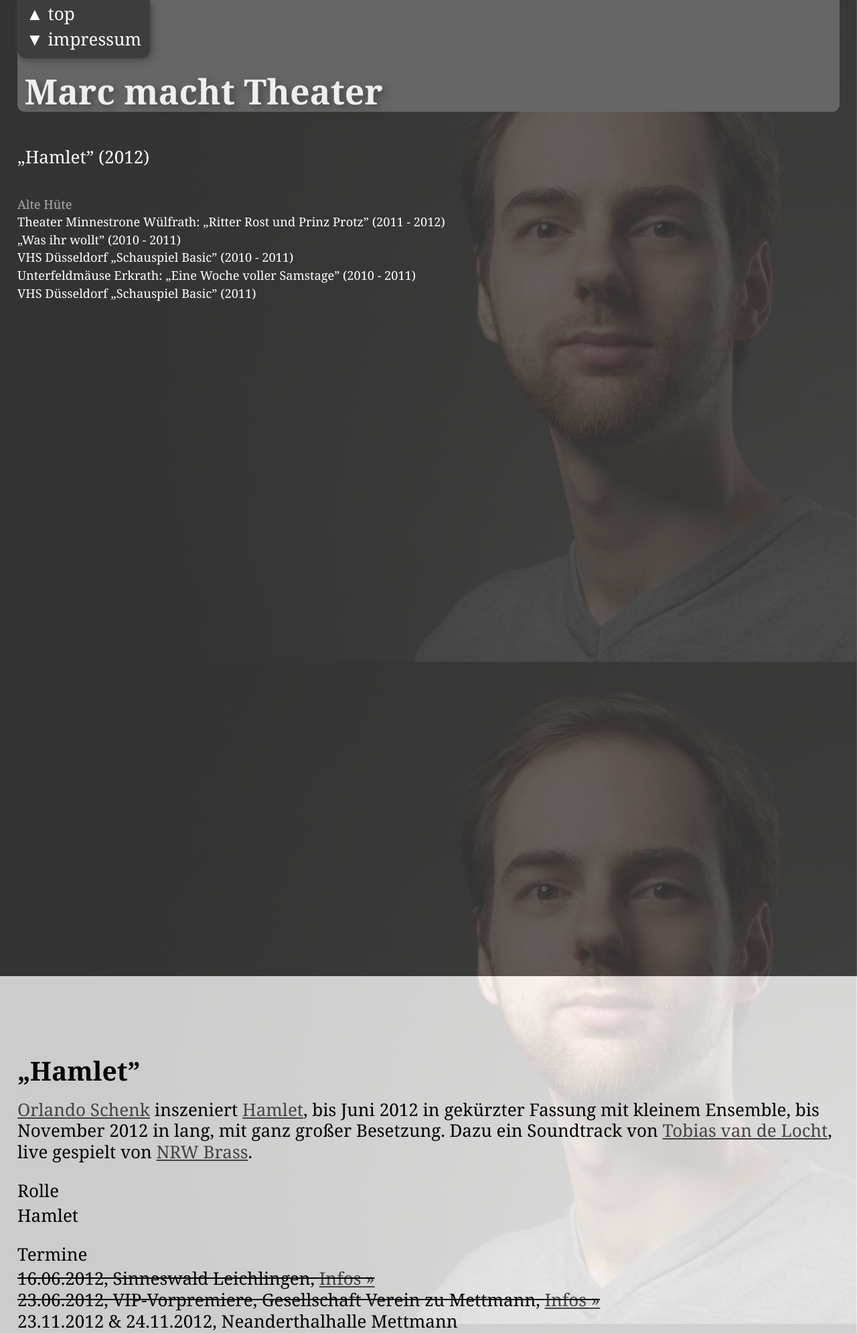
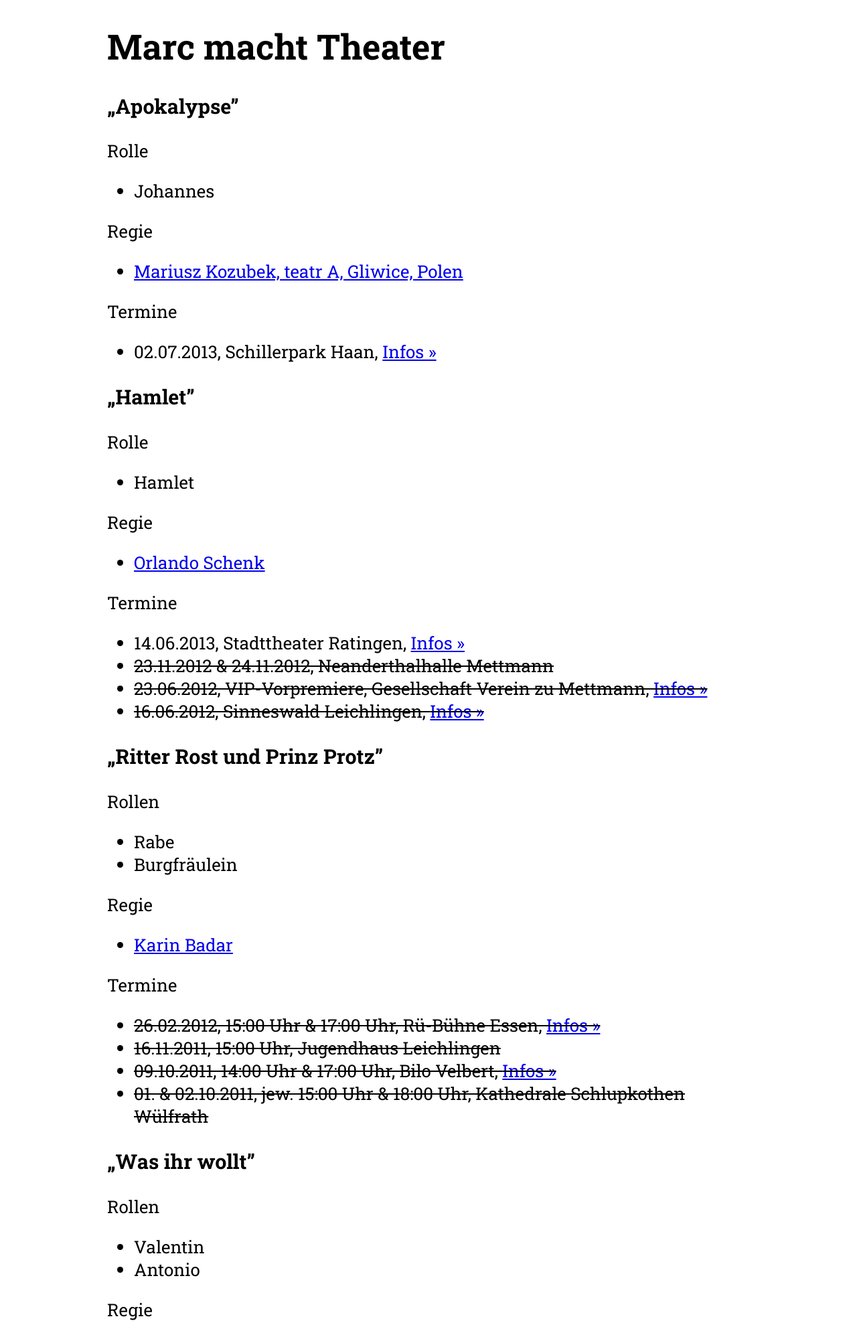
Before and after one commit to marcoliverteschke/marcmachttheater.de, a PHP site: page / in a window 1280 px wide. Shown: the top 1991 px of the page at 67% size. Run offline with PHP 8.4, Linux system fonts and the light colour scheme; some libraries are stand-ins or nearby versions; some web fonts are replaced.

Commit message:
Updated the plays list.

```diff
--- a/htdocs/css/style.css
+++ b/htdocs/css/style.css
@@ -1 +1,10 @@
 @import "normalize.css";
+
+* { -moz-box-sizing: border-box; -webkit-box-sizing: border-box; box-sizing: border-box; }
+
+body {
+	font-family: 'Roboto Slab', Georgia, 'Times New Roman', serif;
+	font-size: 26px;
+	margin: 0 auto;
+	width: 75%;
+}
--- a/htdocs/index.html
+++ b/htdocs/index.html
@@ -9,10 +9,10 @@
   <meta name="viewport" content="width=device-width; initial-scale=1.0; maximum-scale=1.0;">
   <link href='http://fonts.googleapis.com/css?family=IM+Fell+English:regular,italic&subset=latin' rel='stylesheet' type='text/css'>
   <link href='http://fonts.googleapis.com/css?family=IM+Fell+English+SC&subset=latin' rel='stylesheet' type='text/css'>
-  <link rel="stylesheet" href="css/style-2012.css?v=1">
+  <link href='http://fonts.googleapis.com/css?family=Roboto+Slab:400,700,300,100' rel='stylesheet' type='text/css'>
+  <link rel="stylesheet" href="css/style.css?v=1">
   <link rel="stylesheet" media="handheld" href="css/handheld.css?v=1">
   <script src="js/modernizr.js"></script>
-
 </head>
 <!--[if lt IE 7 ]> <body class="ie6"> <![endif]-->
 <!--[if IE 7 ]>    <body class="ie7"> <![endif]-->
@@ -21,13 +21,13 @@
 <!--[if (gt IE 9)|!(IE)]><!--> <body> <!--<![endif]-->
   <div id="container">
     <header>
-		<ul id="back_to_top" class="navigation">
+<!--		<ul id="back_to_top" class="navigation">
 			<li><a href="#top">&#x25B2; top</a></li>
 			<li><a href="#impressum">&#x25BC; impressum</a></li>
 		</ul>
-		<a name="top"></a>
+		<a name="top"></a>-->
 		<h1>Marc macht Theater</h1>
-		<ul id="navigation" class="navigation">
+<!--		<ul id="navigation" class="navigation">
 			<li><a id="link_hamlet-2012" href="#hamlet-2012">„Hamlet” (2012)</a></li>
 		</ul>
 		<section class="archive">
@@ -39,160 +39,95 @@
 				<li><a id="link_unterfeldmaeuse-2010-2011-eine-woche-voller-samstage" href="#unterfeldmaeuse-2010-2011-eine-woche-voller-samstage">Unterfeldmäuse Erkrath: &bdquo;Eine Woche voller Samstage&rdquo; (2010 - 2011)</a></li>
 				<li><a class="link_vhs-schauspiel-basic" id="link_vhs-schauspiel-basic-2011" href="#vhs-schauspiel-basic-2011">VHS Düsseldorf „Schauspiel Basic” (2011)</a></li>
 			</ul>
-		</section>
+		</section>-->
     </header>
 
     <div id="main">
-		<section id="hamlet-2012">
+		<section id="apokalypse-2013">
+			<h3>„Apokalypse”</h3>
+			<p class="list_title">Rolle</p>
+			<ul>
+				<li>Johannes</i>
+			</ul>
+			<p class="list_title">Regie</p>
+			<ul>
+				<li><a href="http://en.teatr-a.art.pl/spektakl/apokalipsa" target="_blank">Mariusz Kozubek, teatr A, Gliwice, Polen</a></i>
+			</ul>
+			<p class="list_title">Termine</p>
+			<ul>
+				<li>02.07.2013, Schillerpark Haan, <a href="http://www.neanderland.de/veranstaltungen/biennale/juli/" target="_blank">Infos »</a></li>
+			</ul>
+		</section>
+		<section id="hamlet-2012-2013">
 			<h3>„Hamlet”</h3>
-			<p><a href="http://www.gesang-und-schauspiel.de/" target="_blank">Orlando Schenk</a> inszeniert <a href="http://www.hamlet2012.de/" target="_blank">Hamlet</a>, bis Juni 2012 in gekürzter Fassung mit kleinem Ensemble, bis November 2012 in lang, mit ganz großer Besetzung. Dazu ein Soundtrack von <a href="http://www.tobiasvandelocht.com/neuigkeiten/2012/hamlet_in_mettmann.html" target="_blank">Tobias van de Locht</a>, live gespielt von <a href="http://www.nrwbrass.de/" target="_blank">NRW Brass</a>.</p>
 			<p class="list_title">Rolle</p>
 			<ul>
 				<li>Hamlet</i>
 			</ul>
+			<p class="list_title">Regie</p>
+			<ul>
+				<li><a href="http://www.gesang-und-schauspiel.de/" target="_blank">Orlando Schenk</a></i>
+			</ul>
 			<p class="list_title">Termine</p>
 			<ul>
-				<li>
-					<strike>16.06.2012, Sinneswald Leichlingen, <a href="http://www.spinnerei-braun-brudes.de/index.php?view=details&id=133:musikschauspiel-hamlet&option=com_eventlist&Itemid=161" target="_blank">Infos »</a></strike>
-				</li>
-				<li>
-					<strike>23.06.2012, VIP-Vorpremiere, Gesellschaft Verein zu Mettmann, <a href="http://www.gvm-me.de/termine-a-events.html" target="_blank">Infos »</a></strike>
-				</li>
-				<li>
-					23.11.2012 & 24.11.2012, Neanderthalhalle Mettmann
-				</li>
-			</ul>
-			<p class="list_title">Presse</p>
-			<ul>
-
-
-				<li>
-					<a href="http://www.ksta.de/leichlingen/hamlet-2012-intensiv--bisweilen-gar-verstoerend,15189136,16423146.html" target="_blank">Intensiv, bisweilen gar verstörend (Kölner Stadtanzeiger)</a>
-				</li>
-				<li>
-					<a href="http://www.solinger-tageblatt.de/Home/Rhein-und-Wupper/Leichlingen/Leichlingen-Hamlet-begeistert-in-alter-Spinnerei-b7ca9491-f9ce-4ef7-8961-a44491ecc953-ds" target="_blank">Leichlingen: Hamlet begeistert in alter Spinnerei (Solinger Tageblatt)</a>
-				</li>
+				<li>14.06.2013, Stadttheater Ratingen, <a href="https://tickets.kultur-live.de/tickets/nr=120984" target="_blank">Infos »</a></li>
+				<li><strike>23.11.2012 & 24.11.2012, Neanderthalhalle Mettmann</strike></li>
+				<li><strike>23.06.2012, VIP-Vorpremiere, Gesellschaft Verein zu Mettmann, <a href="http://www.gvm-me.de/termine-a-events.html" target="_blank">Infos »</a></strike></li>
+				<li><strike>16.06.2012, Sinneswald Leichlingen, <a href="http://www.spinnerei-braun-brudes.de/index.php?view=details&id=133:musikschauspiel-hamlet&option=com_eventlist&Itemid=161" target="_blank">Infos »</a></strike></li>
 			</ul>
 		</section>
 		<section id="minestrone-2011-2012-ritter-rost">
 			<h3>„Ritter Rost und Prinz Protz”</h3>
-			<p>Das <a href="http://www.theater-minestrone.de/" target="_blank">Theater Minestrone</a> zeigt, unter Leitung von Regisseurin <a href="http://www.praesentationstraining-karinbadar.de/" target="_blank">Karin Badar</a>, das Musical <a href="http://www.terzio.de/ritter-rost.html" target="_blank">„Ritter Rost und Prinz Protz”</a> und ich fühle mich gar nicht alt, nur weil ich noch nie davon gehört habe und wir früher auch mit Janosch sehr gut ausgekommen sind, ohne all diesen neumodischen Spökes. Jedenfalls hat man mich gefragt, ob ich nicht Lust hätte zu helfen, und verdammt, es ist Theater, also warum nicht, hm?</p>
 			<p class="list_title">Rollen</p>
 			<ul>
 				<li>Rabe</li>
 				<li>Burgfräulein</li>
 			</ul>
+			<p class="list_title">Regie</p>
+			<ul>
+				<li><a href="http://www.praesentationstraining-karinbadar.de" target="_blank">Karin Badar</a></li>
+			</ul>
 			<p class="list_title">Termine</p>
 			<ul>
-				<li>
-					<strike>01. & 02.10.2011, jew. 15:00 Uhr & 18:00 Uhr, Kathedrale Schlupkothen Wülfrath</strike>
-				</li>
-				<li>
-					<strike>09.10.2011, 14:00 Uhr & 17:00 Uhr, Bilo Velbert, <a href="http://www.skfm-velbert-bilo.de/index.php?option=com_eventlist&view=details&id=98:Ritter%20Rost%20und%20Prinz%20Protz&Itemid=18" target="_blank"> Infos »</a></strike>
-				</li>
-				<li>
-					<strike>16.11.2011, 15:00 Uhr, Jugendhaus Leichlingen</strike>
-				</li>
-				<li>
-					<strike>26.02.2012, 15:00 Uhr & 17:00 Uhr, Rü-Bühne Essen, <a href="http://www.ruebuehne.de/Spielplan/Default.aspx" target="_blank">Infos »</a></strike>
-				</li>
-			</ul>
-			<p class="list_title">Presse</p>
-			<ul>
-				<li>
-					<a href="http://www.wz-newsline.de/lokales/kreis-mettmann/wulfrath/ritter-rost-so-kuehn-und-gut-1.781707" target="_blank">„Ritter Rost – so kühn und gut” (WZ Online)</a>
-				</li>
-				<li>
-					<a href="http://www.rp-online.de/region-duesseldorf/mettmann/nachrichten/ritter-rost-trifft-prinz-protz-1.2210720" target="_blank">„Ritter Rost trifft Prinz Protz” (RP Online)</a>
-				</li>
+				<li><strike>26.02.2012, 15:00 Uhr & 17:00 Uhr, Rü-Bühne Essen, <a href="http://www.ruebuehne.de/Spielplan/Default.aspx" target="_blank">Infos »</a></strike></li>
+				<li><strike>16.11.2011, 15:00 Uhr, Jugendhaus Leichlingen</strike></li>
+				<li><strike>09.10.2011, 14:00 Uhr & 17:00 Uhr, Bilo Velbert, <a href="http://www.skfm-velbert-bilo.de/index.php?option=com_eventlist&view=details&id=98:Ritter%20Rost%20und%20Prinz%20Protz&Itemid=18" target="_blank"> Infos »</a></strike></li>
+				<li><strike>01. & 02.10.2011, jew. 15:00 Uhr & 18:00 Uhr, Kathedrale Schlupkothen Wülfrath</strike></li>
 			</ul>
 		</section>
 		<section id="was-ihr-wollt-2010-2011">
 			<h3>„Was ihr wollt”</h3>
-			<p>Die Produktion von William Shakespeares Komödie <a href="http://de.wikipedia.org/wiki/Was_ihr_wollt" target="_blank">„Was ihr wollt”</a> ist ein Projekt des <a href="http://www.amateurtheater-nrw.de/" target="_blank">Amatheurtheaterverbands NRW</a>.</p>
-			<p>Sie ist ein Joint Venture der <a href="http://www.volksbühne-viersen.de/" target="_blank">Volksbühne Viersen</a>, des <a href="http://www.theater-minestrone.de/" target="_blank">Theaters Minestrone</a> aus Wülfrath und der <a href="http://unterfeldmaeuse.de/" target="_blank">Unterfeldmäuse</a> aus Erkrath im Rahmen der <a href="http://www.neanderland-biennale.de/" target="_blank">neanderland-biennale 2011</a> unter der Regie von Ulrich Schwarz aus Dresden.</p>
 			<p class="list_title">Rollen</p>
 			<ul>
 				<li>Valentin</li>
 				<li>Antonio</li>
 			</ul>
-			<p class="list_title">Termine</p>
+			<p class="list_title">Regie</p>
 			<ul>
-				<li>
-					<strike>26.06.2011, 20:00 Uhr, Neandertalhalle Mettmann, <a href="http://www.neanderland-biennale.de/">Infos »</a></strike>
-				</li>
-				<li>
-					<strike>02.07.2011, 20:00 Uhr, Lyzeumsgarten Viersen, <a href="http://www.suedstadtsommer.de/events/events/volksbuehne-viersen.html">Infos »</a></strike>
-				</li>
-				<li>
-					<strike>09.07.2011, 20:00 Uhr, Titz-Jackerath</strike>
-				</li>
-				<li>
-					<strike>06.08.2011, 20:00 Uhr, Zeittunnel Wülfrath, <a href="http://www.wuelfrath.net/nc/kultur-tourismus/museen-ausstellungen/zeittunnel/detailansicht/?tx_cal_controller%5Btype%5D=tx_cal_phpicalendar&tx_cal_controller%5Bpage_id%5D=42&tx_cal_controller%5Bgetdate%5D=20110806&tx_cal_controller%5Blastview%5D=list-42&tx_cal_controller%5Bview%5D=event&tx_cal_controller%5Buid%5D=1361&cHash=2a4763a3bd">Infos »</a></strike>
-				</li>
-			</ul>
-			<p class="list_title">Presse</p>
-			<ul>
-				<li>
-					<a href="http://www.rp-online.de/region-duesseldorf/mettmann/nachrichten/biennale-abschluss-mit-herrlich-groteskem-spiel-1.1316146" target="_blank">„Biennale-Abschluss mit herrlich groteskem Spiel” (RP Online)</a>
-				</li>
-				<li>
-					<a href="http://www.rp-online.de/niederrhein-sued/viersen/nachrichten/laienschauspiel-begeistert-auf-naturbuehne-1.1321447" target="_blank">„Laienschauspiel begeistert auf Naturbühne” (RP Online)</a>
-				</li>
-				<li>
-					<a href="http://www.rp-online.de/region-duesseldorf/mettmann/nachrichten/ein-regnerisches-abenteuer-1.1352422" target="_blank">„Ein regnerisches Abenteuer” (RP Online)</a>
-				</li>
-				<li>
-					<a href="http://www.wz-newsline.de/lokales/kreis-mettmann/wulfrath/ein-koestliches-verwirrspiel-1.733026" target="_blank">„Ein köstliches Verwirrspiel” (WZ Online)</a>
-				</li>
-			</ul>
-		</section>
-		<section class="vhs-schauspiel-basic" id="vhs-schauspiel-basic-2010">
-			<h3>VHS Düsseldorf „Schauspiel Basic”</h3>
-			<p>Auch dieses Semester findet unter Leitung von <a href="http://www.tatjana-auster.de/" target="_blank">Tatjana Auster</a> der Kurs „Schauspiel Basic” an der <a href="http://duesseldorf.de/vhs/" target="_blank">Volkshochschule Düsseldorf</a> statt. Erstmals werden wir die Ergebnisse unserer harten Arbeit in die Welt hinaus tragen und das Erarbeitete in der Volkshochschule am Düsseldorfer Hauptbahnhof präsentieren.</p>
-			<p class="list_title">Rollen</p>
-			<ul>
-				<li>Hortensio (William Shakespeare: Der Widerspenstigen Zähmung)</li>
-				<li>Petruchio (William Shakespeare: Der Widerspenstigen Zähmung)</li>
-				<li>Arzt (Ken Campbell: Der Mann, der nichts mehr unterscheiden kann)</li>
-				<li>Mann A (Franz Hohler: Das Fotoalbum)</li>
-				<li>Smack (Tatjana Auster: Frau Ade - O Weh!)</li>
+				<li><a href="http://www.spielbrett.info/wir/regie.html" target="_blank">Ulrich Schwarz</a></li>
 			</ul>
 			<p class="list_title">Termine</p>
 			<ul>
-				<li><strike>02.12.2010, 19:30 Uhr, WBZ am Hbf Düsseldorf</strike></li>
-				<li><strike>noch unbekannter Termin im Januar 2011, Pestalozzihaus Düsseldorf</strike></li>
+				<li><strike>06.08.2011, 20:00 Uhr, Zeittunnel Wülfrath, <a href="http://www.wuelfrath.net/nc/kultur-tourismus/museen-ausstellungen/zeittunnel/detailansicht/?tx_cal_controller%5Btype%5D=tx_cal_phpicalendar&tx_cal_controller%5Bpage_id%5D=42&tx_cal_controller%5Bgetdate%5D=20110806&tx_cal_controller%5Blastview%5D=list-42&tx_cal_controller%5Bview%5D=event&tx_cal_controller%5Buid%5D=1361&cHash=2a4763a3bd">Infos »</a></strike></li>
+				<li><strike>09.07.2011, 20:00 Uhr, Titz-Jackerath</strike></li>
+				<li><strike>02.07.2011, 20:00 Uhr, Lyzeumsgarten Viersen, <a href="http://www.suedstadtsommer.de/events/events/volksbuehne-viersen.html">Infos »</a></strike></li>
+				<li><strike>26.06.2011, 20:00 Uhr, Neandertalhalle Mettmann, <a href="http://www.neanderland-biennale.de/">Infos »</a></strike></li>
 			</ul>
 		</section>
 		<section id="unterfeldmaeuse-2010-2011-eine-woche-voller-samstage">
 			<h3>Unterfeldmäuse Erkrath: &bdquo;Eine Woche voller <em>Sams</em>tage&rdquo;</h3>
-			<p>Die <a href="http://unterfeldmaeuse.de/" target="_blank">Unterfeldmäuse</a> aus Erkrath spielen Paul Maars „Eine Woche voller Samstage”.</p>
 			<p class="list_title">Rolle</p>
 			<ul>
 				<li>Herr Taschenbier</li>
 			</ul>
-			<p class="list_title">Termine</p>
+			<p class="list_title">Regie</p>
 			<ul>
-				<li><strike>26.03.2011, 16 Uhr, Stadthalle Erkrath, Neanderstraße 58</strike></li>
-				<li><strike>27.03.2011, 11 &amp; 15 Uhr, Stadthalle Erkrath, Neanderstraße 58</strike></li>
-			</ul>
-			<p class="list_title">Presse</p>
-			<ul>
-				<li><a href="http://www.rp-online.de/duesseldorf/mettmann/nachrichten/mettmann/Spass-mit-dem-cleveren-SAMS_aid_973677.html" target="_blank">„Spaß mit dem cleveren SAMS” (RP Online)</a></li>
-				<li><a href="http://www.wz-newsline.de/lokales/kreis-mettmann/erkrath/wunschkonzert-mit-dem-sams-1.600741" target="_blank">„Wunschkonzert mit dem Sams” (WZ Online)</a></li>
-			</ul>
-		</section>
-		<section class="vhs-schauspiel-basic" id="vhs-schauspiel-basic-2011">
-			<h3>VHS Düsseldorf „Schauspiel Basic”</h3>
-			<p>All wieder findet unter Leitung von <a href="http://www.tatjana-auster.de/" target="_blank">Tatjana Auster</a> der Kurs „Schauspiel Basic” an der <a href="http://duesseldorf.de/vhs/" target="_blank">Volkshochschule Düsseldorf</a> statt. Und auch dieses Semester werden wir die Ergebnisse unserer harten Arbeit in die Welt hinaus tragen und das Erarbeitete im Pestalozzihaus in Düsseldorf präsentieren.</p>
-			<p class="list_title">Rollen</p>
-			<ul>
-				<li>Richard III (William Shakespeare: Richard III)</li>
-				<li>Hans Grill (Eduard von Keyserling: Wellen)</li>
+				<li><a href="http://www.unterfeldmaeuse.de/verein/mitglieder/manfred-h-teitge" target="_blank">Manfred H. Teitge</a></li>
 			</ul>
 			<p class="list_title">Termine</p>
 			<ul>
-				<li><strike>16.05.2011, 19:30 Uhr, Pestalozzihaus Düsseldorf, Grafenberger Allee 186</strike></li>
+				<li><strike>27.03.2011, 11 &amp; 15 Uhr, Stadthalle Erkrath, Neanderstraße 58</strike></li>
+				<li><strike>26.03.2011, 16 Uhr, Stadthalle Erkrath, Neanderstraße 58</strike></li>
 			</ul>
 		</section>
 		<section id="impressum">
@@ -213,11 +148,6 @@
   <script>!window.jQuery && document.write('<script src="js/jquery-1.4.2.min.js"><\/script>')</script>
   <script src="js/plugins.js?v=1"></script>
   <script src="js/script.js?v=1"></script>
-
-  <!--[if lt IE 7 ]>
-    <script src="js/dd_belatedpng.js?v=1"></script>
-  <![endif]-->
-
   <script>
    var _gaq = [['_setAccount', 'UA-377570-9'], ['_trackPageview']];
    (function(d, t) {
```
